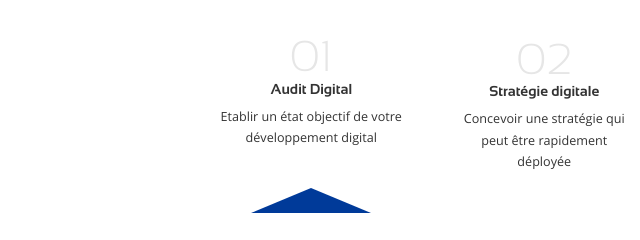
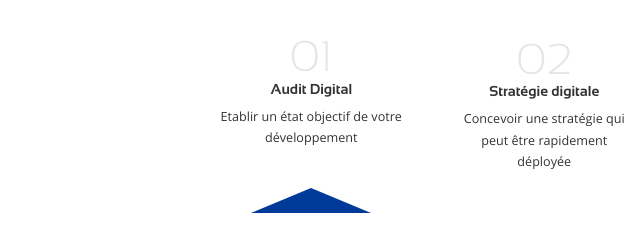
Before and after one commit to devdigitalminded/devdigitalminded.github.io, a website: page index.html in a window 1280 px wide. Shown: the part 1121-1361 px from the top of the page, 0-640 px from the left. Drawn offline with Linux system fonts and the light colour scheme; a web font is replaced by a local one.

Commit message:
Update index.html

```diff
--- a/index.html
+++ b/index.html
@@ -92,7 +92,7 @@
             <li class="col-md-3 js-offer-btn dm-offer-diagno in">
               <div class="dm-offer-scaler dm-offer-diagno-bg">
                 <h2 class="dm-offer__title"><span class="dm-offer__index">01</span>Audit Digital</h2>
-                <p class="dm-offer__subtitle">Etablir un état objectif de votre développement digital</p>
+                <p class="dm-offer__subtitle">Etablir un état objectif de votre développement</p>
               </div>
             </li>
 
```
